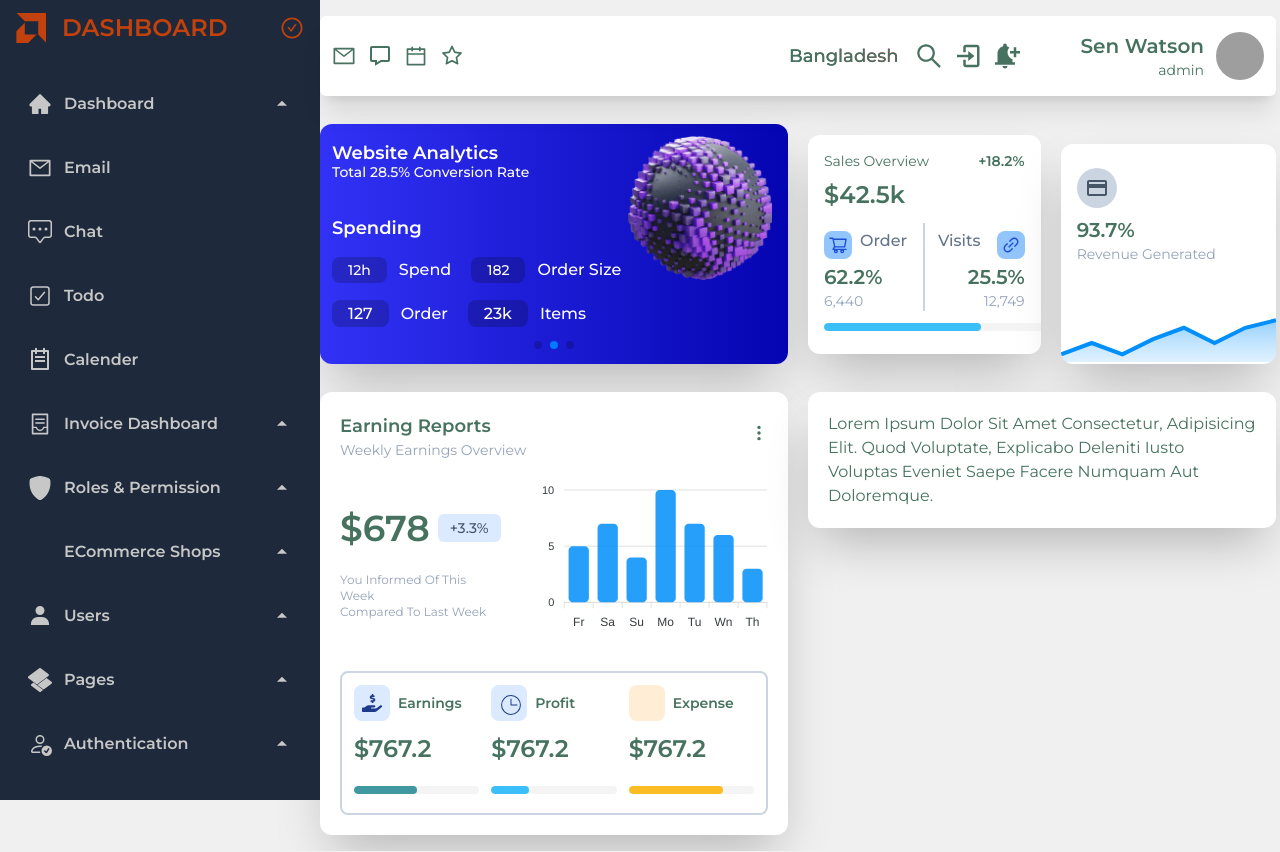
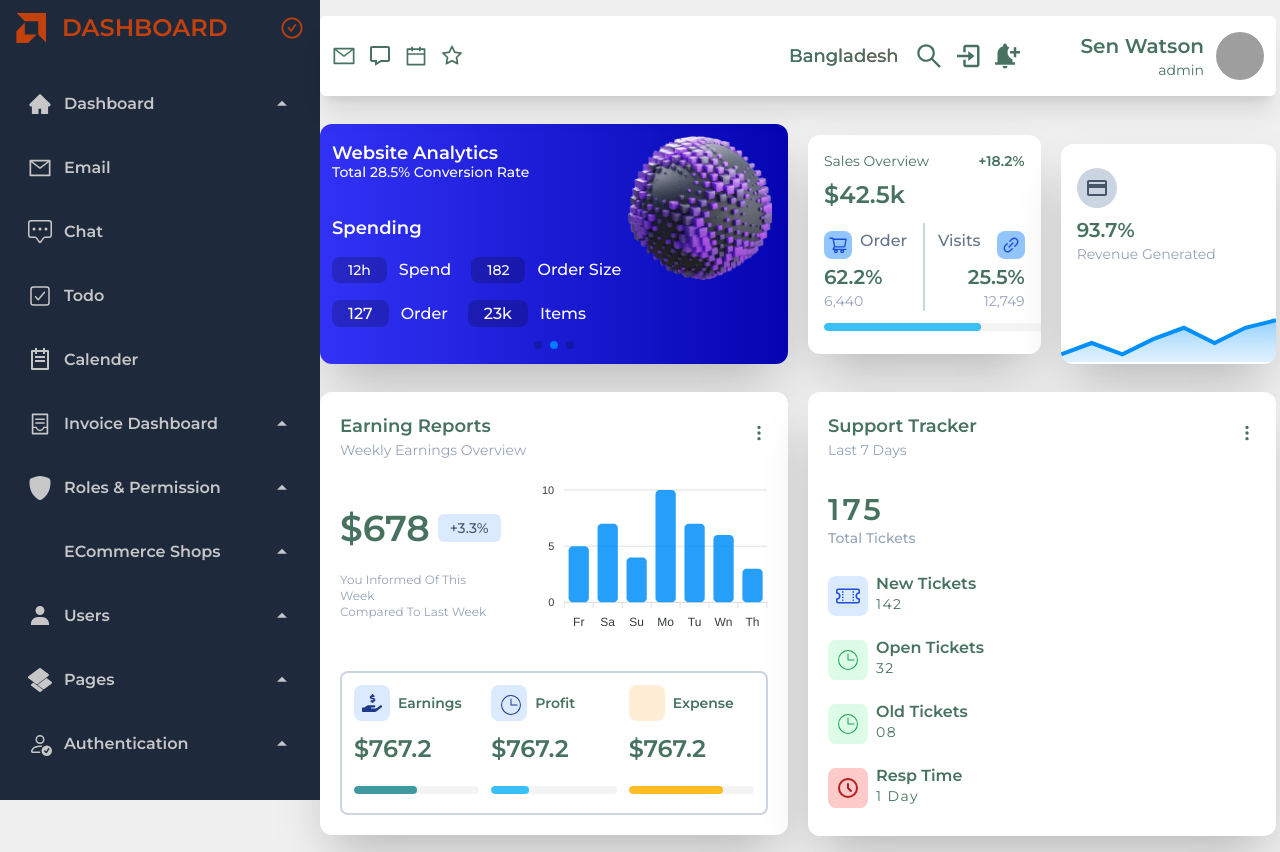
Before and after one commit to saifularafat/admin-dashboard-design, a React (Vite) app: page /dashboard/analytics in a window 1280 px wide. Built offline with nearby package versions, Linux system fonts and the light colour scheme; grey boxes are pictures that could not be loaded; some icons are missing; a web font is replaced by a local one.

Commit message:
Support Tracket right site is data entry

```diff
--- a/src/pages/Dashboard/Analytics/RightSupport.jsx
+++ b/src/pages/Dashboard/Analytics/RightSupport.jsx
@@ -1,10 +1,62 @@
+import { BsThreeDotsVertical, BsTicketPerforated } from "react-icons/bs";
 import useTheme from "../../Shared/useTheme";
+import { HiOutlineClock } from "react-icons/hi";
+import { CiClock2 } from "react-icons/ci";
 
 const RightSupport = () => {
-    const {isDarkMode} = useTheme()
+    const { isDarkMode } = useTheme()
     return (
         <div className={`${isDarkMode ? 'bg-slate-900' : 'bg-white'} text-accent shadow-2xl p-5 overflow-hidden rounded-xl`}>
-            <p>Lorem ipsum dolor sit amet consectetur, adipisicing elit. Quod voluptate, explicabo deleniti iusto voluptas eveniet saepe facere numquam aut doloremque.</p>
+            <div className="flex items-center justify-between ">
+                <div>
+                    <h3 className="text-lg font-semibold">Support Tracker</h3>
+                    <p className="text-sm text-slate-400">Last 7 Days</p>
+                </div>
+                <div>
+                    <button>
+                        <BsThreeDotsVertical className="text-lg" />
+                    </button>
+                </div>
+            </div>
+            <div className="grid grid-cols-1 md:grid-cols-5 gap-5 pt-6">
+                <div className="col-span-2">
+                    <h2 className="text-3xl font-semibold tracking-widest pt-2">175</h2>
+                    <p className="text-sm font-medium text-slate-400 pb-5 md:pb-7">Total Tickets</p>
+                    <div className=" space-y-6 pb-2">
+                        <div className="flex items-center gap-1">
+                            <span className="w-10 h-10 p-1 rounded-lg bg-blue-100"><BsTicketPerforated className="translate-x-1 translate-y-1 text-2xl text-blue-700" /></span>
+                            <div className=" pl-1">
+                                <p className="text-base font-semibold leading-none">New Tickets</p>
+                                <span className="text-sm leading-none tracking-widest">142</span>
+                            </div>
+                        </div>
+                        <div className="flex items-center gap-1">
+                            <span className="w-10 h-10 p-1 rounded-lg bg-green-100"><CiClock2 className="translate-x-1 translate-y-1 text-2xl text-green-600" /></span>
+                            <div className=" pl-1">
+                                <p className="text-base font-semibold leading-none">Open Tickets</p>
+                                <span className="text-sm leading-none tracking-widest">32</span>
+                            </div>
+                        </div>
+                        <div className="flex items-center gap-1">
+                            <span className="w-10 h-10 p-1 rounded-lg bg-green-100"><CiClock2 className="translate-x-1 translate-y-1 text-2xl text-green-600" /></span>
+                            <div className=" pl-1">
+                                <p className="text-base font-semibold leading-none">Old Tickets</p>
+                                <span className="text-sm leading-none tracking-widest">08</span>
+                            </div>
+                        </div>
+                        <div className="flex items-center gap-1">
+                            <span className="w-10 h-10 p-1 rounded-lg bg-red-200"><HiOutlineClock className="translate-x-1 translate-y-1 text-2xl text-red-700" /></span>
+                            <div className=" pl-1">
+                                <p className="text-base font-semibold leading-none">Resp Time</p>
+                                <span className="text-sm leading-none tracking-widest">1 Day</span>
+                            </div>
+                        </div>
+                    </div>
+                </div>
+                <div className="col-span-3">
+
+                </div>
+            </div>
         </div>
     );
 };
```
